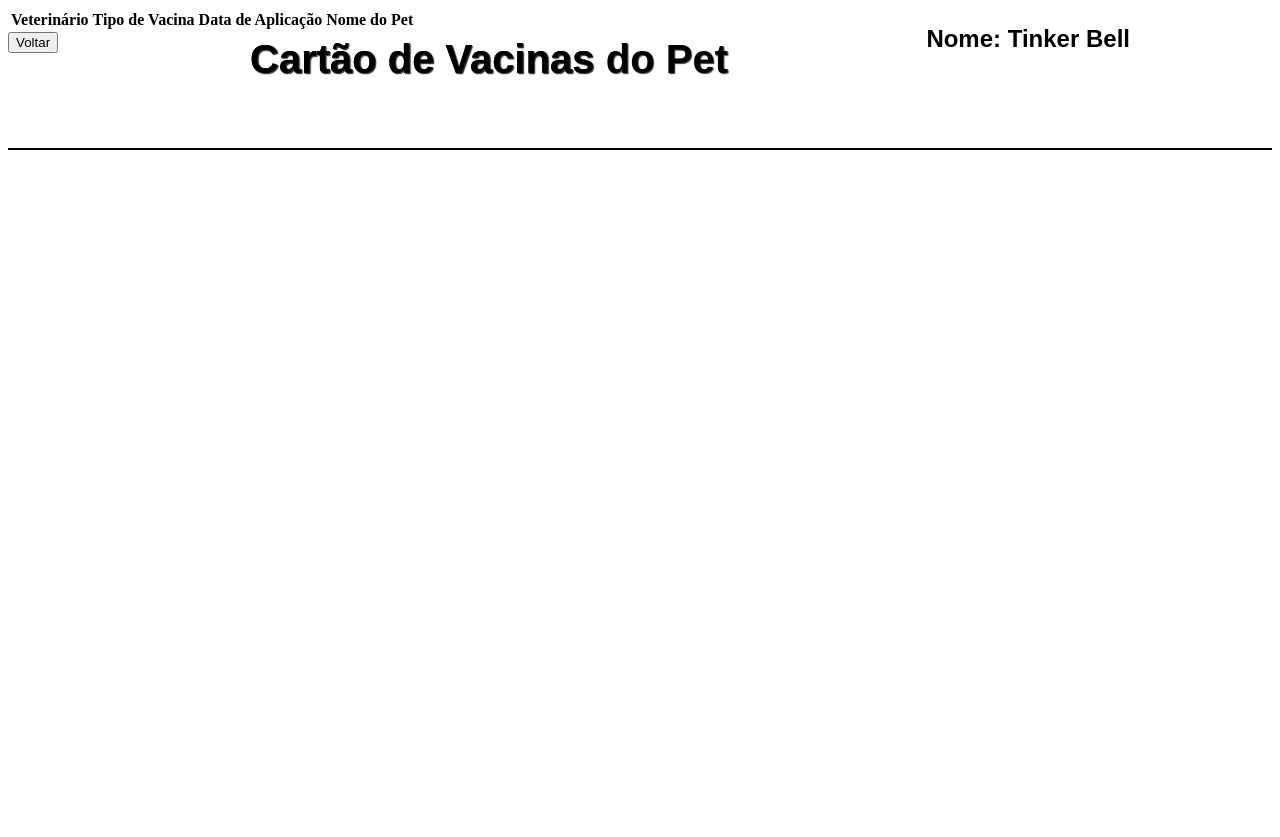
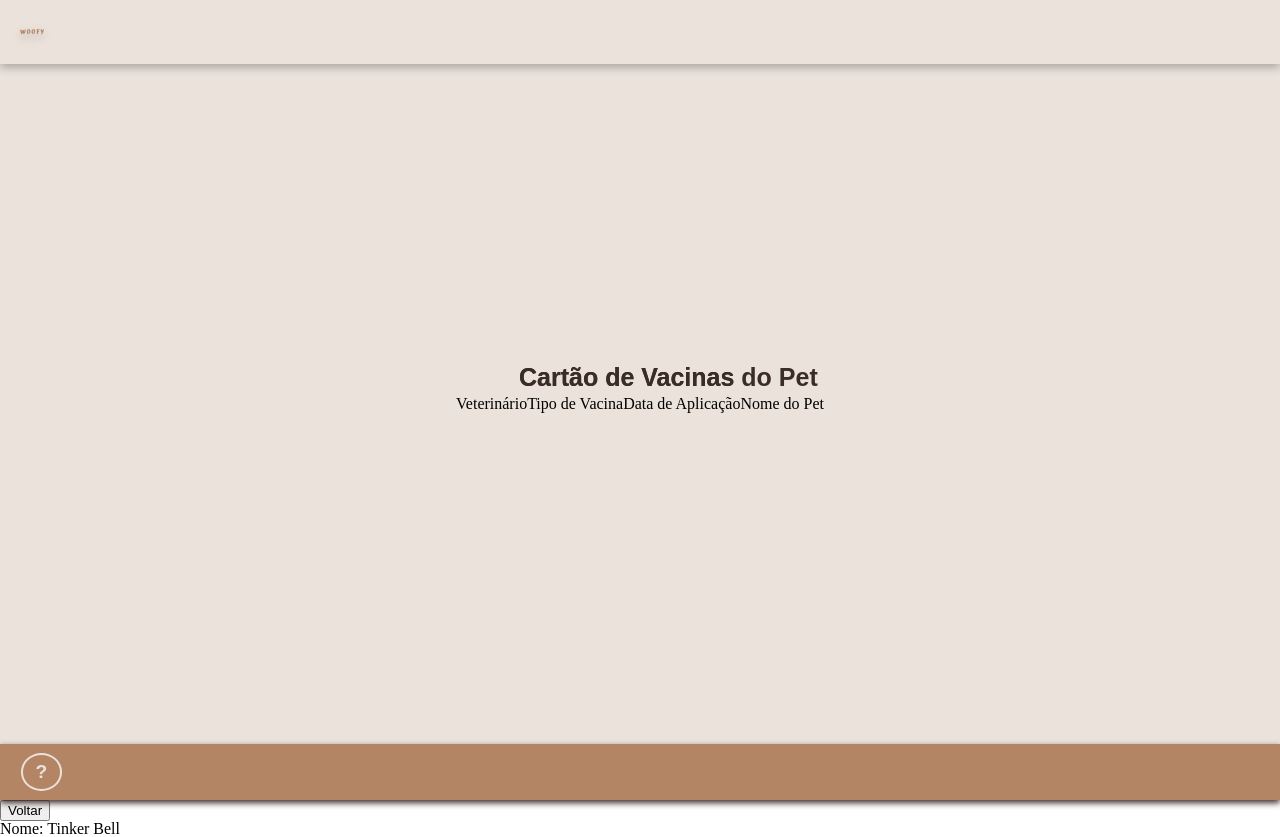
Before and after one commit to LucasGdBS/PuppyCore, a Django app: page /cartaoVacinas/ in a window 1280 px wide. Before the commit the page ends 150 px from the top, so only its background shows below. Run offline with Django 4.2, Linux system fonts and the light colour scheme; data that the repository does not hold is empty.

Commit message:
Alterações no HTML, pequenos detalhes

```diff
--- /dev/null
+++ b/projeto_puppy_core/app_puppy_core/static/app_puppy_core/verVacina.css
@@ -0,0 +1,155 @@
+.site-header{
+    display: flex;
+    height: 8vh;
+    justify-content: flex-start;
+    align-content: center;
+    background: #EBE2DB;
+    filter: drop-shadow(0px 4px 4px rgba(0, 0, 0, 0.25));
+}
+
+.logo{
+    cursor: pointer;
+    width: auto;
+    height: auto;
+    margin: 2vh;
+    filter: drop-shadow(0px 4px 4px rgba(0, 0, 0, 0.25));
+}
+
+.button-container-header{
+    flex-wrap: wrap;
+    flex: 1;
+    display: flex;
+    justify-content: flex-end;
+    align-items: center;
+    margin-right: 1vh;
+}
+
+.button-base-header{
+    border: 25%;
+    margin: 0.9%;
+    border: 2px solid #EBE2DB;
+    padding: 0.6vh 1vw;
+    text-align: center;
+    display: flex;
+    font-size: larger;
+    font-weight: bold;
+    width: auto;
+    height: auto;
+    transition-duration: 0.4s;
+    cursor: pointer;
+    color: #B48565;
+    background-color: #B48565;
+    filter: drop-shadow(0px 2px 2px #EBE2DB);
+}
+
+@media only screen and (max-width: 540px) {
+    .button-base-header{
+        font-size: small;
+        padding: 5px 2px 5px 2px;
+    }
+}
+
+
+.button-base-header:hover{
+    background: #3A2D27;
+    color: #EBE2DB;
+}
+
+.site-main{
+    display: flex;
+    height: 85vh;
+    align-items: center;
+    justify-content: center;
+    background: #EBE2DB;
+}
+
+.circle{
+    position: absolute;
+    top: 0;
+    left: 0;
+    width: 100%;
+    height: 100%;
+    background: #DFCCB8;
+    clip-path: circle(50% at bottom right);
+}
+
+.center-container {
+    display: flex;
+    flex-wrap: wrap;
+    align-items: center;
+    justify-content: center;
+}
+
+
+@media only screen and (max-width: 550px){
+    .center-container{
+        align-items: center;
+    }
+}
+
+.center-img {
+    width: 70vh;
+    height: 70vh;
+    filter: drop-shadow(0px 3px 3px #3A2D27);
+}
+
+@media only screen and (max-width: 550px){
+    .center-img{
+        width: 46vh;
+        height: 46vh;
+    }
+}
+
+.text {
+    padding: 20px 0px 0px 20px ;
+    color: #3A2D27;
+    font-size: xx-large;
+
+}
+
+@media only screen and (max-width: 550px){
+    .text{
+        font-size: large;
+        padding: 0px;
+    }
+}
+
+.site-footer{
+    display: flex;
+    height: 7vh;
+    justify-content: flex-start;
+    align-content: center;
+    background: #B48565;
+    filter: drop-shadow(0px 3px 3px #3A2D27);
+}
+
+.button-container-footer{
+    flex: 1;
+    display: flex;
+    justify-content: flex-start;
+    align-items: center;
+    margin-left: 1vh;
+}
+
+.button-base-footer{
+    border-radius: 90%;
+    margin: 1%;
+    border: 2.5px solid #EBE2DB;
+    padding: 0.7vh 1.6vh;
+    text-align: center;
+    display: flex;
+    font-size: larger;
+    font-weight: bold;
+    width: auto;
+    height: auto;
+    transition-duration: 0.4s;
+    cursor: pointer;
+    color: #EBE2DB;
+    background-color: #B48565;
+
+}
+
+.button-base-footer:hover{
+    background: #3A2D27;
+    color: #EBE2DB;
+}
--- a/projeto_puppy_core/app_puppy_core/templates/clinica/home.html
+++ b/projeto_puppy_core/app_puppy_core/templates/clinica/home.html
@@ -35,7 +35,7 @@
   <body>
 
     <header class="site-header">
-        <img alt="Woof" onclick="window.location.replace('/home/')" src="{% static 'app_puppy_core/images/woof2.png' %}" width="100">
+        <img alt="Woof" onclick="window.location.replace('/home/')" src="{% static 'app_puppy_core/images/logomaisnome.png' %}" >
         <div class="button-container-header">
             <button type="button" class="button-base-header" onclick="window.location.replace('/homeAdm/')"><h4>Área do Admnistrador</h4></button>
             <button type="button" class="button-base-header" onclick="window.location.replace('/homeTutor/')"><h4>Área do Tutor</h4></button>
--- a/projeto_puppy_core/app_puppy_core/templates/clinica/homeAdm.html
+++ b/projeto_puppy_core/app_puppy_core/templates/clinica/homeAdm.html
@@ -14,7 +14,7 @@
 <body>
 
     <header class="site-header">
-        <img alt="Dog image" onclick="window.location.replace('/home/')" class="logo" src="{% static 'app_puppy_core/images/woof2.png' %}" >
+        <img alt="Woof" onclick="window.location.replace('/home/')" src="{% static 'app_puppy_core/images/logomaisnome.png' %}" >
     </header>
 
     <main class="site-main">
--- a/projeto_puppy_core/app_puppy_core/templates/tutor/homeTutor.html
+++ b/projeto_puppy_core/app_puppy_core/templates/tutor/homeTutor.html
@@ -13,7 +13,7 @@
 
 <body>
     <header class="site-header">
-        <img alt="Nome da Logo" onclick="window.location.replace('/home/')" class="logo" src="{% static 'app_puppy_core/images/woof2.png' %}" >
+        <img alt="Woof" onclick="window.location.replace('/home/')" src="{% static 'app_puppy_core/images/logomaisnome.png' %}" >
     </header>
 
     <main class="site-main">
--- a/projeto_puppy_core/app_puppy_core/templates/tutor/verVacinas.html
+++ b/projeto_puppy_core/app_puppy_core/templates/tutor/verVacinas.html
@@ -1,31 +1,44 @@
-<!DOCTYPE html>
+<!doctype html>
+{%load static%}
 
 <html lang="pt-br">
-
   <head>
-
-        <meta charset="UTF-8">
-        <title>Cartão de Vacinas</title>
+    <meta charset="utf-8">
+    <meta name="viewport" content="width=device-width, initial-scale=1">
+    <title>Home</title>
+    <link href="{% static 'app_puppy_core/verVacina.css' %}" rel="stylesheet">
+    <link href="{% static 'app_puppy_core/reset.css' %}" rel="stylesheet">
 
     <style>
-            h1 {
-            font-family: Arial,sans-serif;
-            font-size: 30pt;
-            color: #000000;
-            text-shadow: 1px 1px 1px rgb(63, 60, 57);
-            position: absolute; top: 10px; left: 250px;
+    h1{
+        font-size: 25px;
+        font-family: 'Poppins', sans-serif;
+        color: #3A2D27;
+        font-weight: bold;
+        position: absolute; top: 365px; left: 519px;
     }
-            h2 {
-            font-family: Arial,Serif,serif;
-            color: rgb(0, 0, 0);
-            position: absolute; top: 5px; right: 150px;
+    h3{
+        font-size: 32px;
+        font-family: 'Script Regular', script;
+        color: #3A2D27;
+        font-weight: bold;
+        position: absolute; top: 390px; left: 670px;
     }
+    h4{
+        font-family: 'Poppins', sans-serif;
+        color: #EBE2DB;
+        font-weight: bold;
+    }
+
 </style>
-
 </head>
-
 <body>
+    <header class="site-header">
+        <img alt="Nome da Logo" onclick="window.location.replace('/home/')" class="logo" src="{% static 'app_puppy_core/images/woof2.png' %}" >
+    </header>
     <h1>Cartão de Vacinas do Pet</h1>
+    <main class="site-main">
+        <div class="center-container">
             <table>
                 <thead>
                   <tr>
@@ -36,10 +49,17 @@
                   </tr>
                 </thead>
               </table>
+        </div>
+    </main>
+    <footer class="site-footer">
+        <div class="button-container-footer">
+            <button type="button" class="button-base-footer" onclick="aviso()">?</button>
+        </div>
+    </footer>
+
     <button type="button"  onclick="window.location.replace('http://127.0.0.1:8000/homeTutor/')">Voltar</button>
     <h1>Cartão de Vacinas</h1>
     <h2>Nome: {{nomePet}}</h2>
-        <hr style="color: #000000; border: 1px solid #000000; margin: 95px 0;">
 
     {% for item in dados %}
     {{ item.nomeVeterinario }}, {{ item.tipoVacina }}, {{item.dataVacina}}</br>
```
Lines whose indentation alone changed are shown as unchanged.
